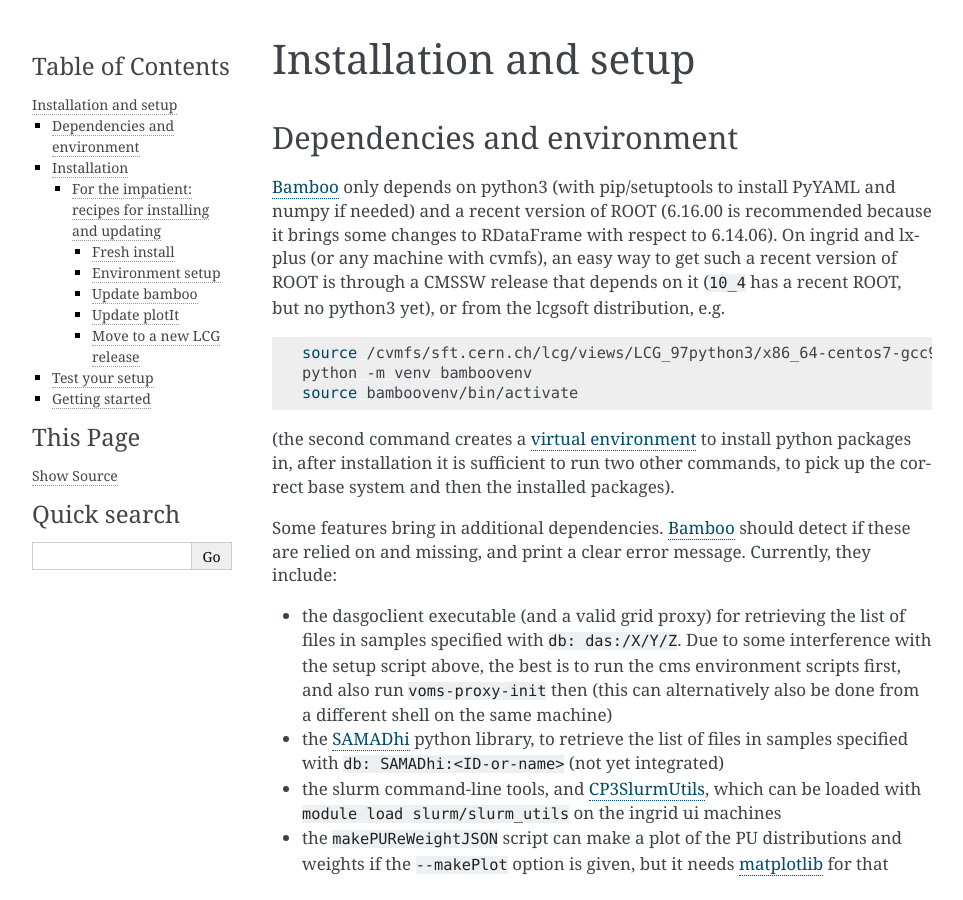
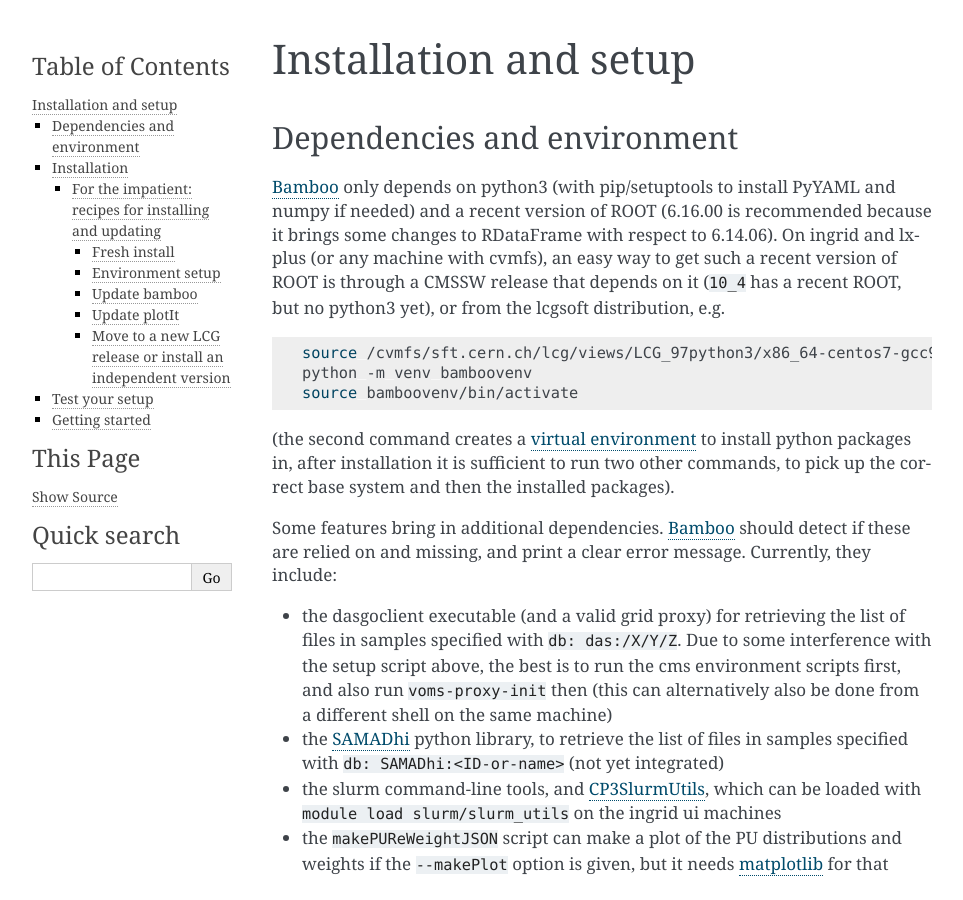
Before and after one commit to recotoolsbenchmarks/BambooAnalysis, a Sphinx documentation site: the page built from doc/install.rst, in a window 1280 px wide and 900 px high. Shown: the whole window, without its empty margins (148-1111 px from the left). Built offline with Sphinx 7.4.7, drawn with Linux system fonts in a browser that asks for light colours; some of the changed text lies outside the part shown.

Commit message:
better title

```diff
--- a/doc/install.rst
+++ b/doc/install.rst
@@ -179,8 +179,8 @@
    make -j2 install
    cd -
 
-Move to a new LCG release
-#########################
+Move to a new LCG release or install an independent version
+############################################################
 
 Different virtual environments can exist alongside each other, as long as for
 each the corresponding base LCG distribution is setup in a fresh shell.
```
